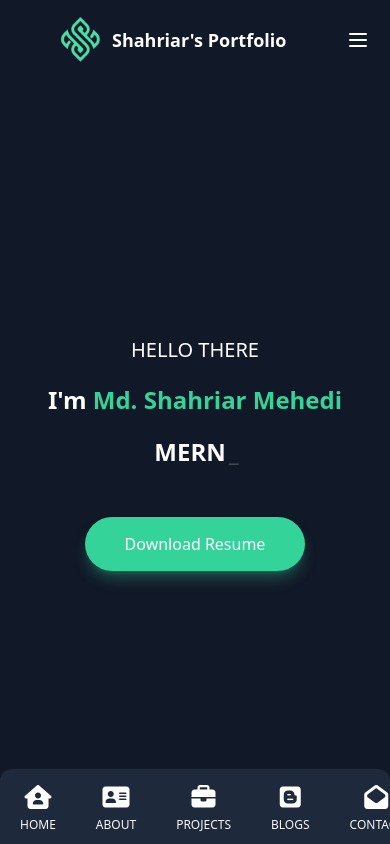
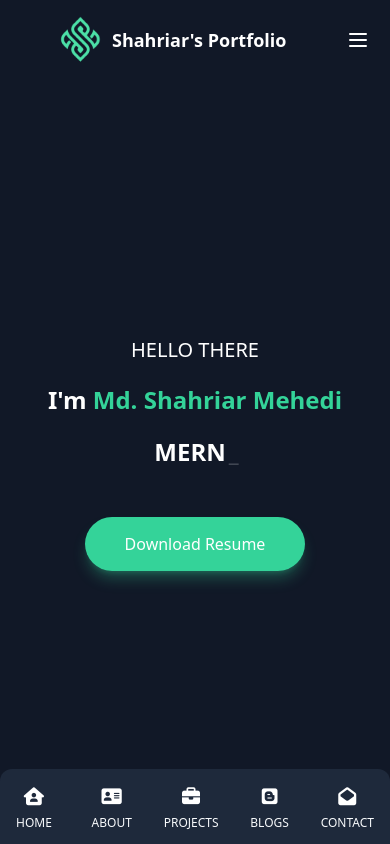
Before and after one commit to shahriarmehedi/portfolio-new-client, a React (Create React App) app: page / in a window 390 px wide. Shown: the top 844 px of the page. Built offline with nearby package versions, Linux system fonts and the light colour scheme.

Commit message:
mobile menu revised

```diff
--- a/src/components/shared/MobileMenu.jsx
+++ b/src/components/shared/MobileMenu.jsx
@@ -4,11 +4,11 @@ import AnchorLink from 'react-anchor-link-smooth-scroll';
 const MobileMenu = () => {
     return (
         <div className='bg-gray-900 w-full sticky bottom-0 md:hidden overflow-hidden'>
-            <div className='text-sm h-[75px] rounded-tl-xl rounded-tr-xl bg-slate-800 flex justify-evenly text-white '>
+            <div className='text-sm h-[75px] rounded-tl-xl rounded-tr-xl bg-slate-800 flex justify-between text-white '>
                 <div>
                     <AnchorLink href="#home">
-                        <div className='px-5 h-full cursor-pointer hover:bg-emerald-400 flex justify-center flex-col'>
-                            <i class="fas fa-house-user text-2xl"></i>
+                        <div className='px-4 h-full cursor-pointer hover:bg-emerald-400 flex justify-center flex-col'>
+                            <i class="fas fa-house-user text-lg"></i>
                             <button className='text-xs pt-1 text-slate-50'>HOME</button>
                         </div>
                     </AnchorLink>
@@ -17,8 +17,8 @@ const MobileMenu = () => {
 
                 <div>
                     <AnchorLink href="#about">
-                        <div className='px-5 h-full cursor-pointer hover:bg-emerald-400 flex justify-center flex-col'>
-                            <i class="fas fa-address-card text-2xl"></i>
+                        <div className='px-3 h-full cursor-pointer hover:bg-emerald-400 flex justify-center flex-col'>
+                            <i class="fas fa-address-card text-lg"></i>
                             <button className='text-xs pt-1 text-slate-50'>ABOUT</button>
                         </div>
                     </AnchorLink>
@@ -27,8 +27,8 @@ const MobileMenu = () => {
 
                 <div>
                     <AnchorLink href="#projects">
-                        <div className='px-5 h-full cursor-pointer hover:bg-emerald-400 flex justify-center flex-col'>
-                            <i class="fas fa-briefcase text-2xl "></i>
+                        <div className='px-2 h-full cursor-pointer hover:bg-emerald-400 flex justify-center flex-col'>
+                            <i class="fas fa-briefcase text-lg"></i>
                             <button className='text-xs pt-1 text-slate-50'>PROJECTS</button>
                         </div>
                     </AnchorLink>
@@ -37,8 +37,8 @@ const MobileMenu = () => {
 
                 <div>
                     <AnchorLink href="#blogs">
-                        <div className='px-5 h-full cursor-pointer hover:bg-emerald-400 flex justify-center flex-col'>
-                            <i class="fab fa-blogger text-2xl"></i>
+                        <div className='px-3 h-full cursor-pointer hover:bg-emerald-400 flex justify-center flex-col'>
+                            <i class="fab fa-blogger text-lg"></i>
                             <button className='text-xs pt-1 text-slate-50'>BLOGS</button>
                         </div>
                     </AnchorLink>
@@ -47,8 +47,8 @@ const MobileMenu = () => {
 
                 <div>
                     <AnchorLink href="#contact">
-                        <div className='px-5 h-full cursor-pointer hover:bg-emerald-400 flex justify-center flex-col'>
-                            <i class="fas fa-envelope-open text-2xl"></i>
+                        <div className='pl-2 pr-4 h-full cursor-pointer hover:bg-emerald-400 flex justify-center flex-col'>
+                            <i class="fas fa-envelope-open text-lg"></i>
                             <button className='text-xs pt-1 text-slate-50'>CONTACT</button>
                         </div>
                     </AnchorLink>
```
Also changed, not shown: 1 other file (tests, documents, lock files or other folders).
